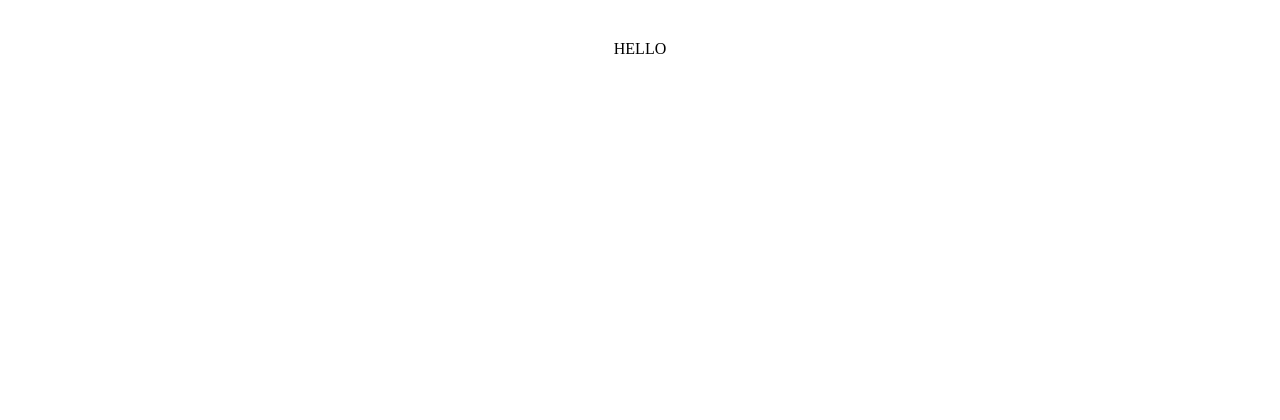
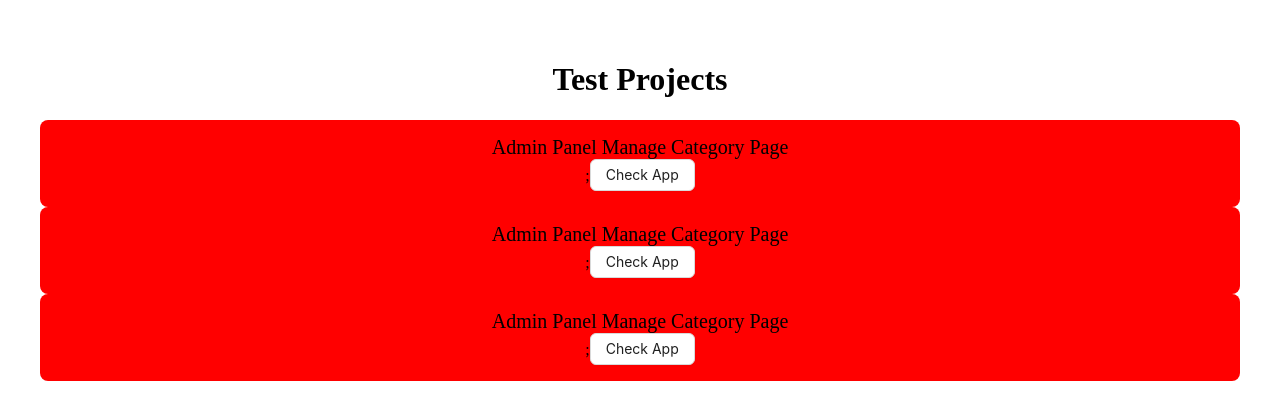
Before and after one commit to arevadzeg/prestele, a React (Vite) app: page / in a window 1280 px wide. Shown: the top 420 px of the page. Built offline with nearby package versions, Linux system fonts and the light colour scheme.

Commit message:
created routing

```diff
--- a/package.json
+++ b/package.json
@@ -13,6 +13,7 @@
     "antd": "^5.13.2",
     "react": "^18.2.0",
     "react-dom": "^18.2.0",
+    "react-router-dom": "^6.21.3",
     "sass": "^1.70.0"
   },
   "devDependencies": {
--- a/src/App.tsx
+++ b/src/App.tsx
@@ -1,7 +1,42 @@
+import { Route, Routes } from "react-router-dom";
 import "./App.css";
+import CategoryApp from "./pages/CategoryApp/CategoryApp";
+import HoverAnimationApp from "./pages/HoverAnimationApp/HoverAnimationApp";
+import GraphicAnimationApp from "./pages/GraphicAnimationApp.tsx/GraphicAnimationApp";
+import MainPage from "./pages/MainPage/MainPage";
+
+const Tests = [
+  {
+    title: "Admin Panel Manage Category Page",
+    id: "1",
+    url: "/test1",
+    component: CategoryApp,
+  },
+  {
+    title: "Admin Panel Manage Category Page",
+    id: "2",
+    url: "/test2",
+    component: HoverAnimationApp,
+  },
+  {
+    title: "Admin Panel Manage Category Page",
+    id: "3",
+    url: "/test3",
+    component: GraphicAnimationApp,
+  },
+];
 
 function App() {
-  return <div>HELLO</div>;
+  return (
+    <div>
+      <Routes>
+        <Route path="/" element={<MainPage />}></Route>
+        {Tests.map((test) => (
+          <Route path={test.url} element={<test.component />} key={test.id} />
+        ))}
+      </Routes>
+    </div>
+  );
 }
 
 export default App;
--- /dev/null
+++ b/src/components/TestCard/TestCard.tsx
@@ -0,0 +1,23 @@
+import { useNavigate } from "react-router-dom";
+import scss from "./testCard.module.scss";
+import { Button } from "antd";
+
+interface TestCardProps {
+  url: string;
+  text: string;
+}
+
+const TestCard = ({ url, text }: TestCardProps) => {
+  const navigate = useNavigate();
+  const handleNavigateToApp = () => {
+    navigate(url);
+  };
+  return (
+    <div className={scss.testCard}>
+      <div className={scss.title}>{text}</div>;
+      <Button onClick={handleNavigateToApp}>Check App</Button>
+    </div>
+  );
+};
+
+export default TestCard;
--- /dev/null
+++ b/src/components/TestCard/testCard.module.scss
@@ -0,0 +1,11 @@
+$card-color: red;
+
+.testCard {
+  background-color: $card-color;
+  padding: 16px;
+  border-radius: 8px;
+}
+
+.title {
+  font-size: 20px;
+}
--- a/src/main.tsx
+++ b/src/main.tsx
@@ -1,10 +1,13 @@
-import React from 'react'
-import ReactDOM from 'react-dom/client'
-import App from './App.tsx'
-import './index.css'
+import React from "react";
+import ReactDOM from "react-dom/client";
+import App from "./App.tsx";
+import "./index.css";
+import { BrowserRouter } from "react-router-dom";
 
-ReactDOM.createRoot(document.getElementById('root')!).render(
+ReactDOM.createRoot(document.getElementById("root")!).render(
   <React.StrictMode>
-    <App />
-  </React.StrictMode>,
-)
+    <BrowserRouter>
+      <App />
+    </BrowserRouter>
+  </React.StrictMode>
+);
--- a/src/pages/CategoryApp.tsx
+++ /dev/null
@@ -1,3 +0,0 @@
-const CategoryApp = () => {};
-
-export default CategoryApp;
--- /dev/null
+++ b/src/pages/CategoryApp/CategoryApp.tsx
@@ -0,0 +1,5 @@
+const CategoryApp = () => {
+  return <div>CategoryApp</div>;
+};
+
+export default CategoryApp;
--- /dev/null
+++ b/src/pages/GraphicAnimationApp.tsx/GraphicAnimationApp.tsx
@@ -0,0 +1,5 @@
+const GraphicAnimationApp = () => {
+  return <div>GraphicAnimationApp</div>;
+};
+
+export default GraphicAnimationApp;
--- /dev/null
+++ b/src/pages/HoverAnimationApp/HoverAnimationApp.tsx
@@ -0,0 +1,5 @@
+const HoverAnimationApp = () => {
+  return <div>HoverAnimationApp</div>;
+};
+
+export default HoverAnimationApp;
--- /dev/null
+++ b/src/pages/MainPage/MainPage.tsx
@@ -0,0 +1,33 @@
+import TestCard from "../../components/TestCard/TestCard";
+
+const Tests = [
+  {
+    title: "Admin Panel Manage Category Page",
+    id: "1",
+    url: "/test1",
+  },
+  {
+    title: "Admin Panel Manage Category Page",
+    id: "2",
+    url: "/test2",
+  },
+  {
+    title: "Admin Panel Manage Category Page",
+    id: "3",
+    url: "/test3",
+  },
+];
+
+const MainPage = () => {
+  return (
+    <>
+      <h1>Test Projects</h1>
+
+      {Tests.map((test) => (
+        <TestCard text={test.title} url={test.url} key={test.id} />
+      ))}
+    </>
+  );
+};
+
+export default MainPage;
```
Also changed, not shown: 1 other file (tests, documents, lock files or other folders).
